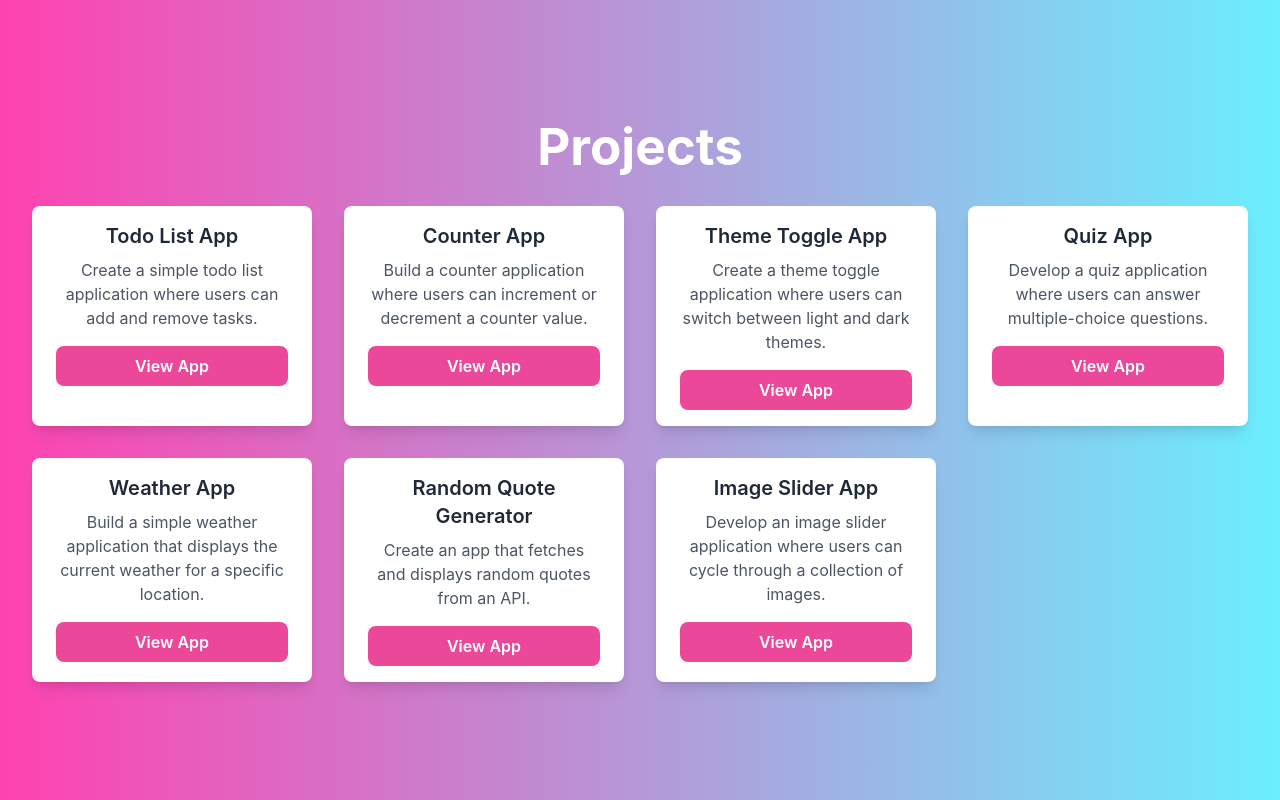
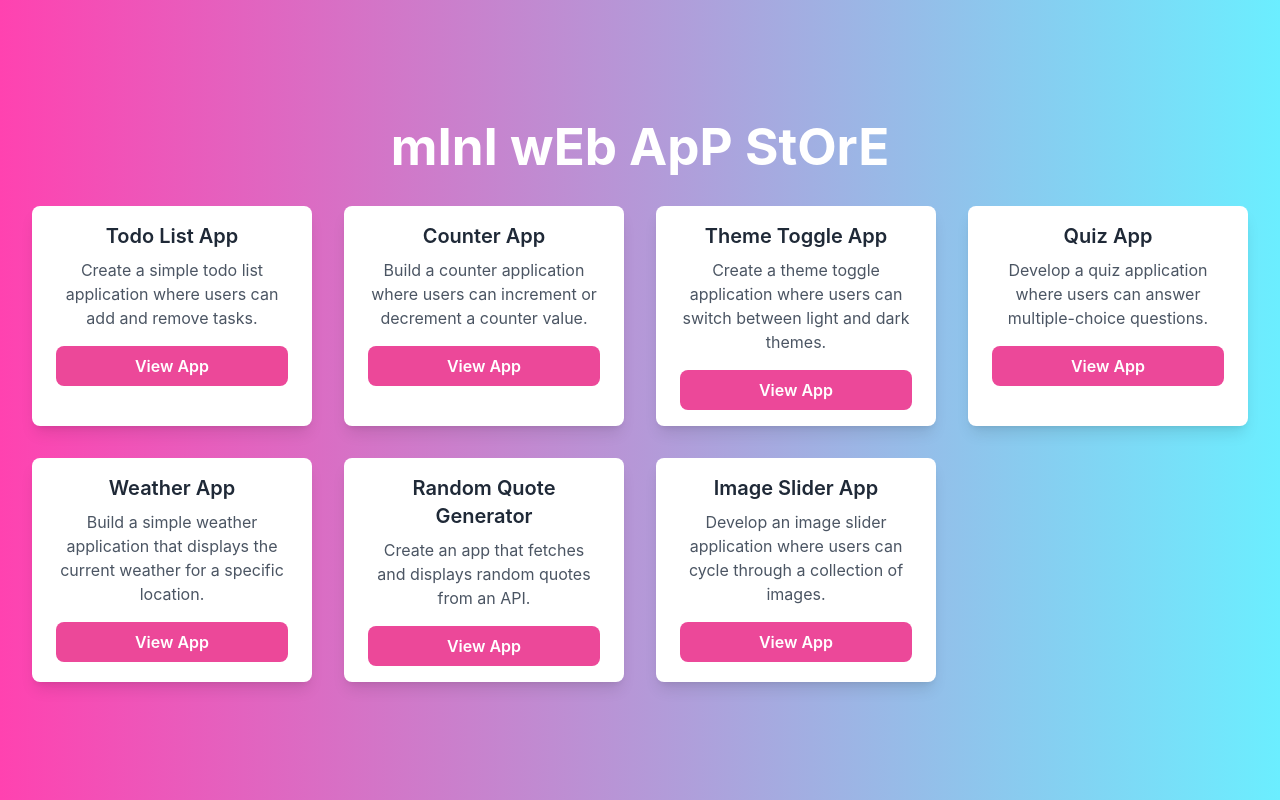
Before and after one commit to sehaj97/MiniAppLibrary, a React (Vite) app: page / in a window 1280 px wide. Built offline with nearby package versions, Linux system fonts and the light colour scheme.

Commit message:
updated title

```diff
--- a/index.html
+++ b/index.html
@@ -5,7 +5,7 @@
   <meta charset="UTF-8" />
   <link rel="icon" type="image/svg+xml" href="/vite.svg" />
   <meta name="viewport" content="width=device-width, initial-scale=1.0" />
-  <title>Vite + React</title>
+  <title>Mini App Store</title>
 </head>
 
 <body>
--- a/src/Pages/Home/index.jsx
+++ b/src/Pages/Home/index.jsx
@@ -15,7 +15,7 @@ const Home = () => {
   return (
     <div className="">
       <div className="container mx-auto py-8">
-        <h1 className="font-bold mb-8 text-center text-white">Projects</h1>
+        <h1 className="font-bold mb-8 text-center text-white">mInI wEb ApP StOrE</h1>
         <div className="grid grid-cols-1 md:grid-cols-3 lg:grid-cols-4 gap-8">
           {projects.map(project => (
             <div key={project.id} className="bg-white rounded-lg overflow-hidden shadow-lg hover:shadow-xl transition duration-300 ease-in-out">
```
